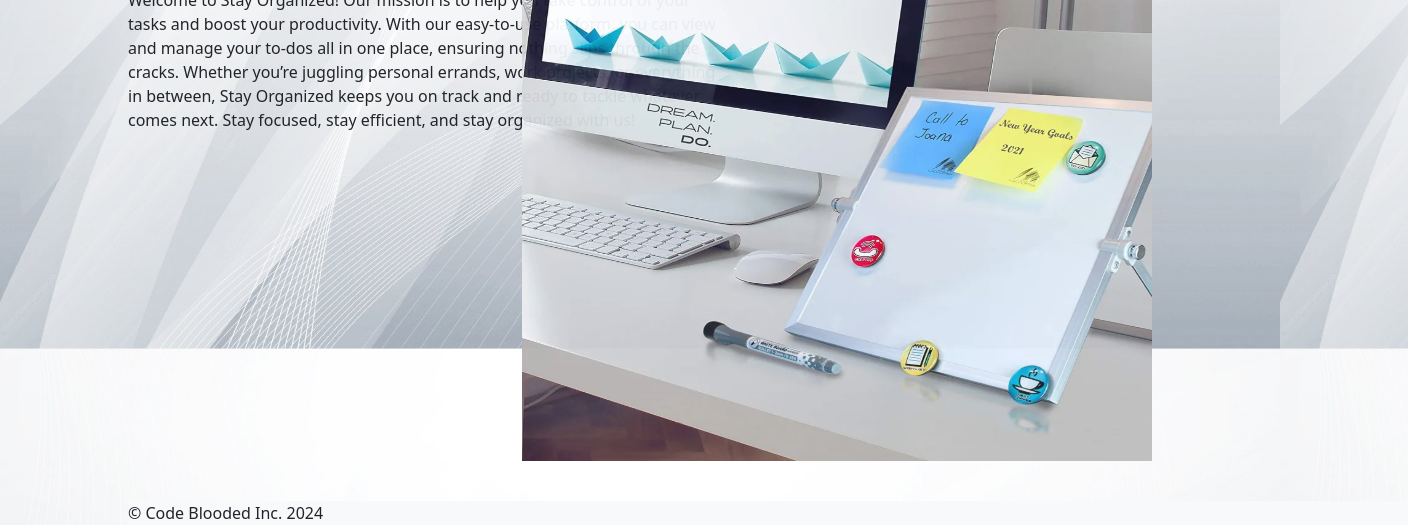
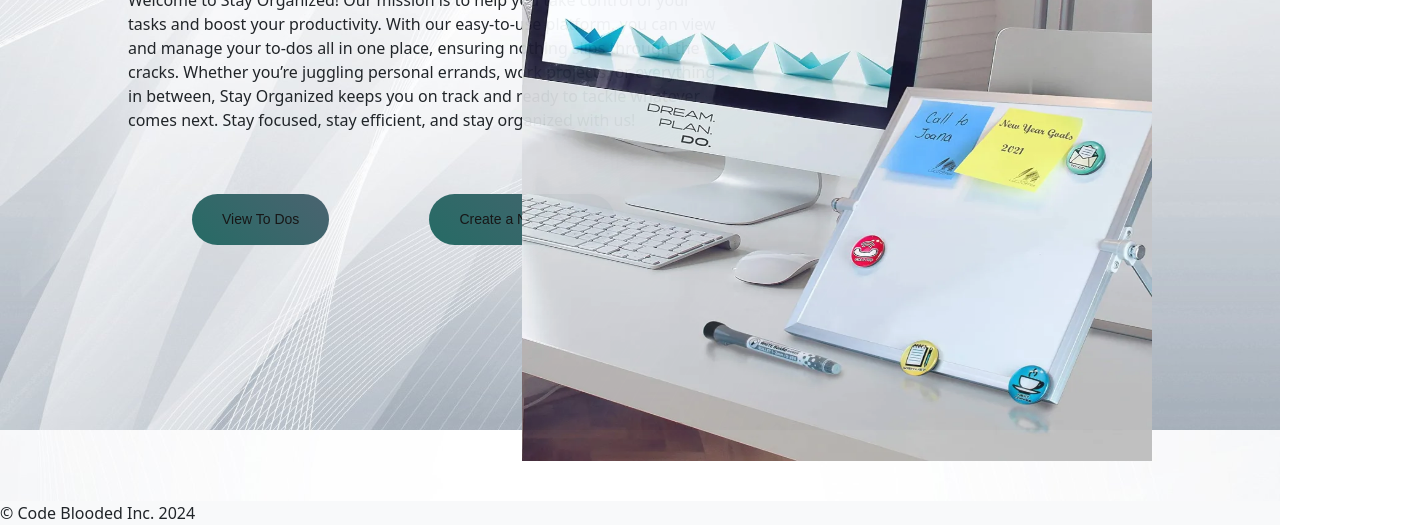
Before and after one commit to Aiannn/team-workshop, a plain HTML site: page index.html in a window 1280 px wide. Shown: the part 275-800 px from the top of the page, 1408 px wide, since content can reach past the window. Drawn offline with nearby package versions, Linux system fonts and the light colour scheme.

Commit message:
add buttons

```diff
--- a/index.html
+++ b/index.html
@@ -49,7 +49,7 @@
                 <a class="nav-link active" aria-current="page" href="todos.html">To Dos</a>
               </li>
               <li class="nav-item">
-                <a class="nav-link" href="new_todo.html">New ToDos</a>
+                <a class="nav-link" href="new_todo.html">New To Dos</a>
               </li>
             </ul>
           </div>
@@ -67,6 +67,9 @@
         Organized keeps you on track and ready to tackle whatever comes next. Stay focused, stay efficient, and stay
         organized with us!
       </p>
+      <a href="todos.html" class="buttonone" >View To Dos</a>
+      <a href="new_todo.html" class="buttontwo" > Create a New To Do</a>
+
     </div>
     <img src="images/desk.webp" class="deskimg" alt="Image of Todo list" />
 
--- a/styles/styles.css
+++ b/styles/styles.css
@@ -33,7 +33,32 @@ body {
 footer{
 position: absolute;
   bottom: 0;
+  left: 0;
   width: 100%;
 
-  padding:  0;
 }
+
+.buttonone{
+    display: inline-block;
+    text-decoration: none;
+    padding: 15px 30px;
+    margin: 2rem 4rem 5rem;
+    color: #171717;
+    background-image: linear-gradient(45deg, #266b65, #4b6370);
+    font-family: Arial, Helvetica, sans-serif;
+    font-size: 14px;
+    border-radius:30px ;
+
+}
+.buttontwo{
+    display: inline-block;
+    text-decoration: none;
+    padding: 15px 30px;
+    color: #171717;
+    margin: 2rem 2rem 5rem;
+    background-image: linear-gradient(45deg, #266b65, #4b6370);
+    font-family: Arial, Helvetica, sans-serif;
+    font-size: 14px;
+    border-radius:30px ;
+
+}
```
